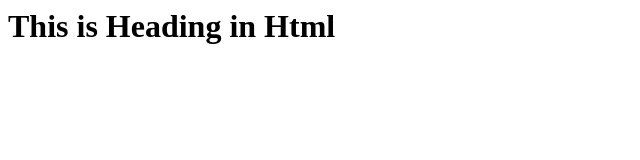
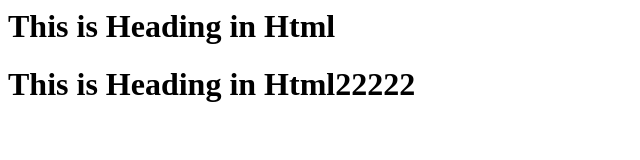
Before and after one commit to DeveloperKalyan-Git/Dummy-Repo, a plain HTML site: page index.html in a window 1280 px wide. Shown: the whole page, without its empty margins (0-640 px from the left). Drawn offline with Linux system fonts and the light colour scheme.

Commit message:
before merge

```diff
--- a/index.html
+++ b/index.html
@@ -1 +1,2 @@
 <h1> This is Heading in Html </h1>
+<h1> This is Heading in Html22222 </h1>
```
